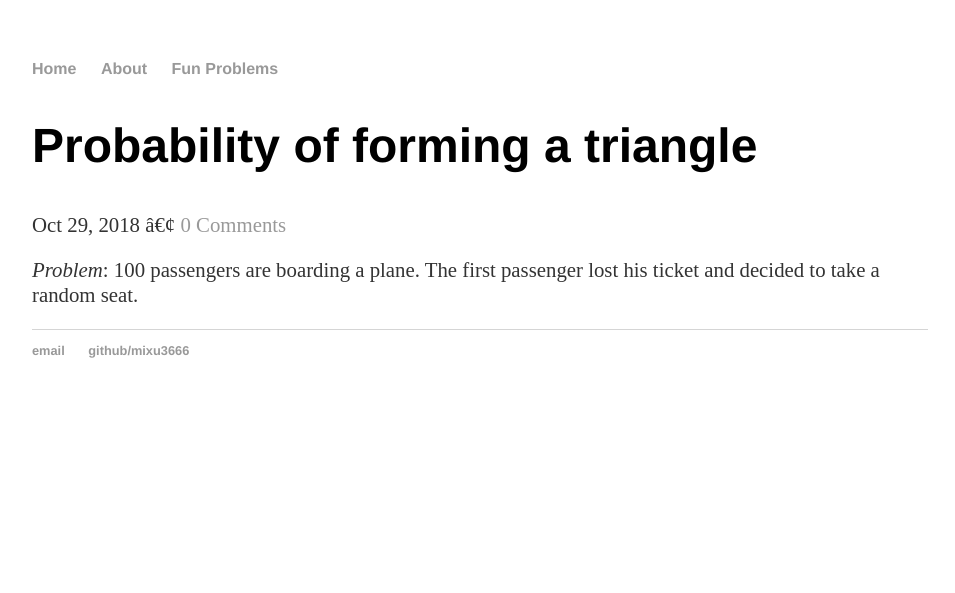
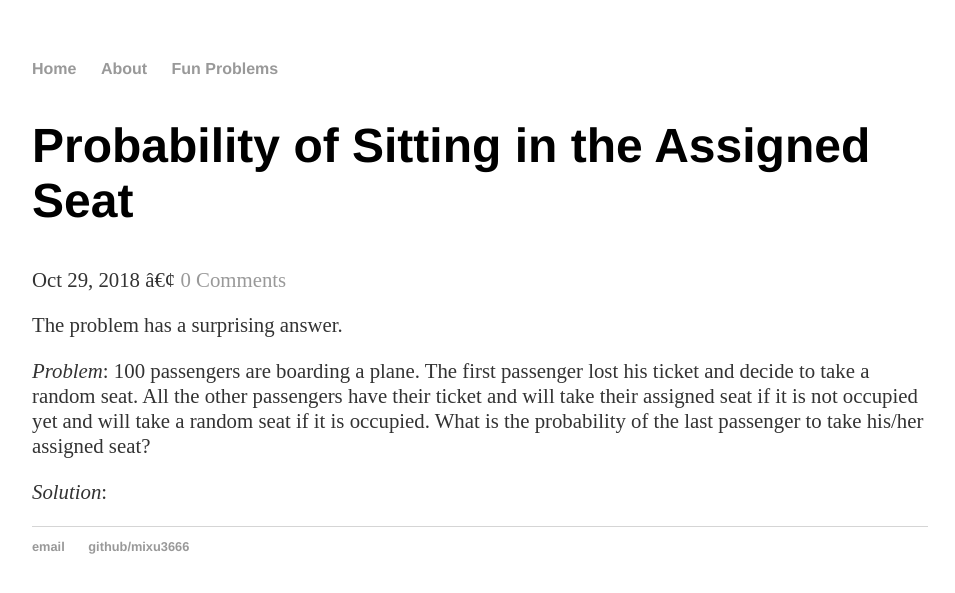
Before and after one commit to mixu3666/mixu3666.github.io, a Jekyll site: the page built from _posts/2018-10-31-Probability-of-Sitting-in-the-Assigned-Seat.md, in a window 1280 px wide. Shown: the top 593 px of the page, without its empty margins (160-1115 px from the left). Built offline with Jekyll 4.4.1, drawn with Linux system fonts in a browser that asks for light colours; a script that is not in the unit is left out; comment, search, counter and statistics services are not loaded.

Commit message:
Update 2018-10-31-Probability-of-Sitting-in-the-Assigned-Seat.md

```diff
--- a/_posts/2018-10-31-Probability-of-Sitting-in-the-Assigned-Seat.md
+++ b/_posts/2018-10-31-Probability-of-Sitting-in-the-Assigned-Seat.md
@@ -2,8 +2,12 @@
 layout: post
 mathjax: true
 comments: true
-title:  "Probability of forming a triangle"
+title:  "Probability of Sitting in the Assigned Seat"
 date:   2018-10-29
 ---
 
-*Problem*: 100 passengers are boarding a plane. The first passenger lost his ticket and decided to take a random seat.
+The problem has a surprising answer.
+
+*Problem*: 100 passengers are boarding a plane. The first passenger lost his ticket and decide to take a random seat. All the other passengers have their ticket and will take their assigned seat if it is not occupied yet and will take a random seat if it is occupied. What is the probability of the last passenger to take his/her assigned seat?
+
+*Solution*:
```
